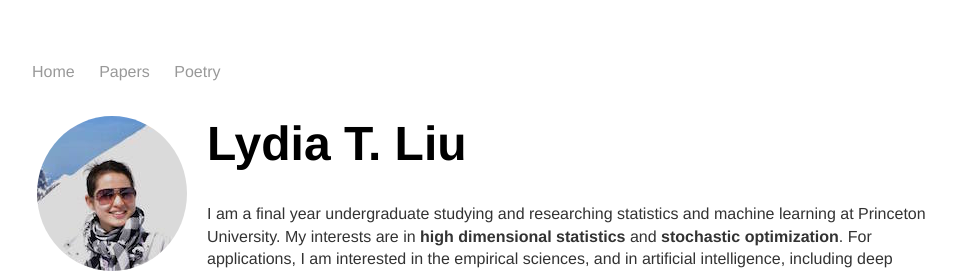
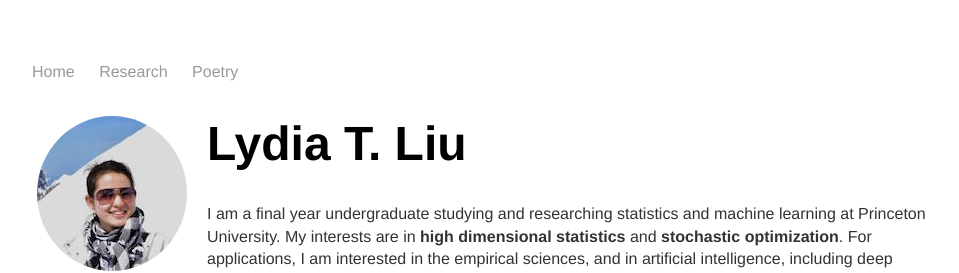
Before and after one commit to serenalwang/serenalwang.github.io, a Jekyll site: the page built from index.html, in a window 1280 px wide. Shown: the top 273 px of the page, without its empty margins (160-1119 px from the left). Built offline with Jekyll 4.4.1, drawn with Linux system fonts in a browser that asks for light colours.

Commit message:
Update default.html

```diff
--- a/_layouts/default.html
+++ b/_layouts/default.html
@@ -10,7 +10,7 @@
 		<nav>
     		<ul>
         		<li><a href="/">Home</a></li>
-	        	<li><a href="/projects">Papers</a></li>
+	        	<li><a href="/projects">Research</a></li>
         		<li><a href="/writing">Poetry</a></li>
         		<!--<li><a href="/blog">Blog</a></li>-->
     		</ul>
```
